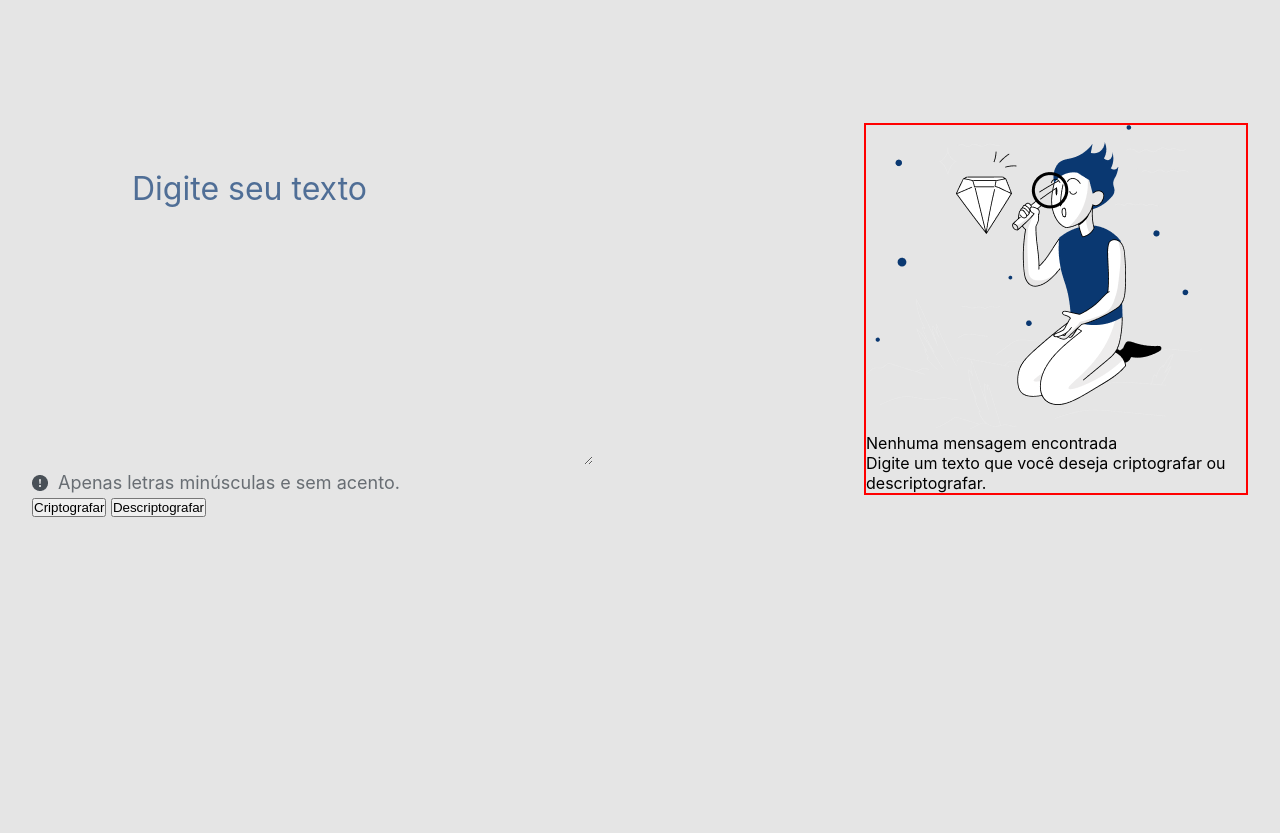
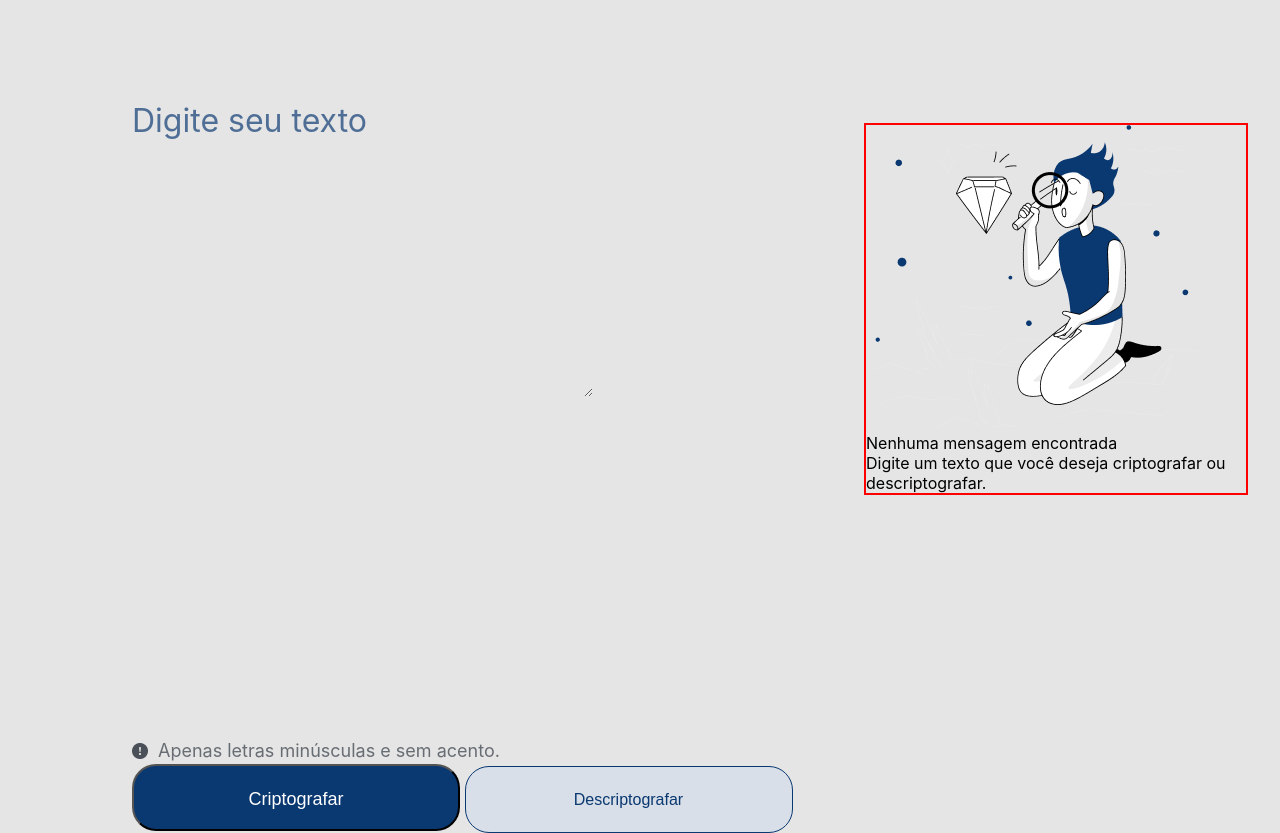
Before and after one commit to willianbatist/challengeOne-Text-Decoder, a plain HTML site: page index.html in a window 1280 px wide. Shown: the part 91-924 px from the top of the page. Before the commit the page ends 800 px from the top, so only its background shows below. Drawn offline with Linux system fonts and the light colour scheme.

Commit message:
styles: btn

```diff
--- a/index.css
+++ b/index.css
@@ -28,9 +28,14 @@ textarea:focus, input:focus, select:focus {
   display: block;
 }
 
+.container-alert-btn {
+  margin-top: 21rem;
+  margin-left: 100px;
+}
+
 textarea {
   border: none;
-  margin-top: 168px;
+  margin-top: 100px;
   margin-left: 100px;
   height: 300px;
   background: #E5E5E5;
@@ -68,6 +73,43 @@ textarea::placeholder {
   height: 16px;
 }
 
+.btn-criptografar {
+  cursor: pointer;
+  padding: 24px;
+  width: 328px;
+  height: 67px;
+  background: #0A3871;
+  border-radius: 24px;
+
+  font-style: normal;
+  font-weight: 400;
+  font-size: 18px;
+  line-height: 19px;
+  text-align: center;
+  color: #FFFFFF;
+}
+.btn-criptografar:hover {
+  background: #0a3871c9;
+}
+
+.btn-descriptografar {
+  cursor: pointer;
+  width: 328px;
+  height: 67px;
+  background: #D8DFE8;
+  border: 1px solid #0A3871;
+  border-radius: 24px;
+
+  font-weight: 400;
+  font-size: 16px;
+  line-height: 19px;
+  text-align: center;
+  color: #0A3871;
+}
+.btn-descriptografar:hover {
+  background: #b2c8e4;
+}
+
 .container-view-text {
   border: 2px solid red;
   width: 30%;
--- a/index.html
+++ b/index.html
@@ -11,14 +11,14 @@
   <div class="container-text-decoder">
     <img class="logo-a" src="a.png" alt="Logo do site, é a letra A">
     <textarea placeholder="Digite seu texto" id="w3review" name="w3review" rows="4" cols="50"></textarea>
-    <div>
+    <div class="container-alert-btn">
       <div class="container-alert">
         <img src="alert.png" alt="icone de alerta">
         <p>Apenas letras minúsculas e sem acento.</p>
       </div>
-      <div>
-        <button type="button">Criptografar</button>
-        <button type="button">Descriptografar</button>
+      <div class="container-btn">
+        <button class="btn-criptografar" type="button">Criptografar</button>
+        <button class="btn-descriptografar" type="button">Descriptografar</button>
       </div>
     </div>
   </div>
```
